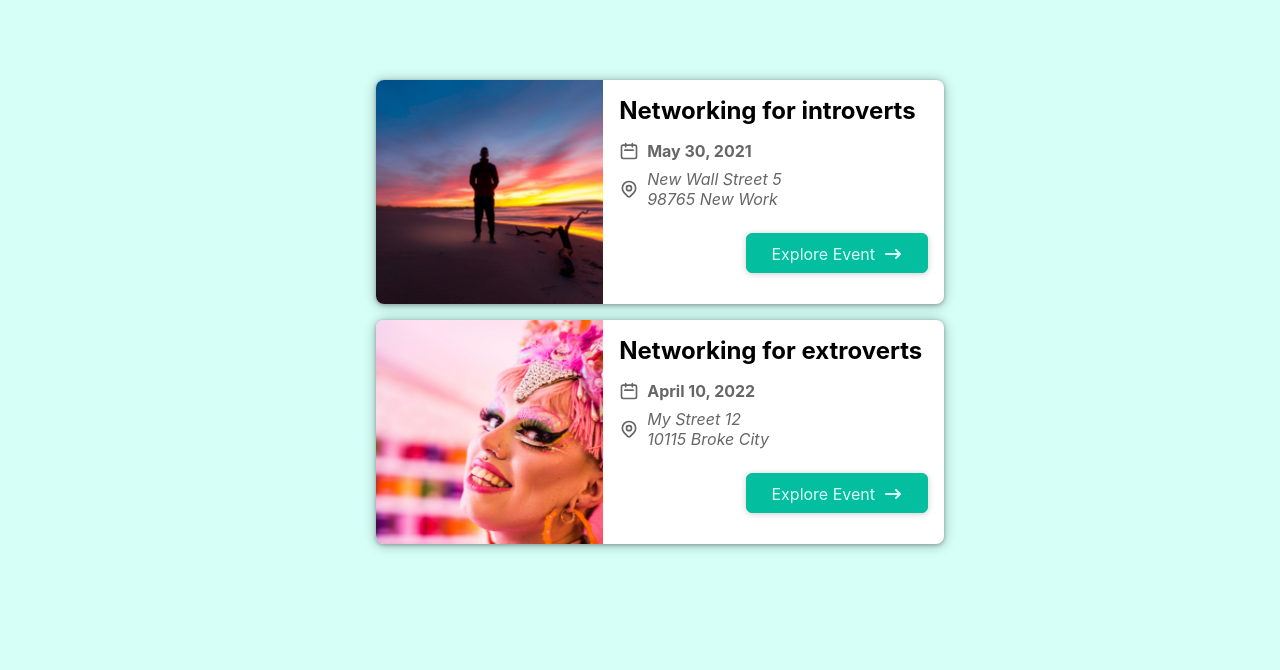
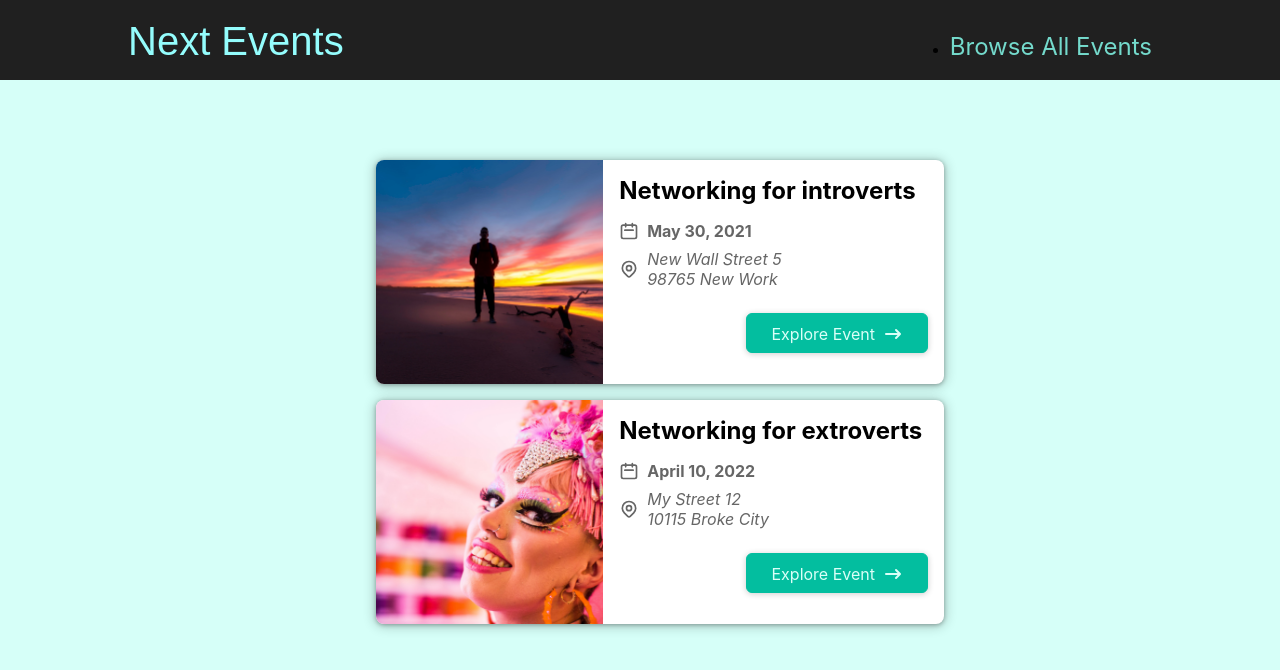
Before and after one commit to RafaeLS85/event-app-nextjs, a Next.js app: page / in a window 1280 px wide. Shown: the top 670 px of the page. Built offline with nearby package versions, Linux system fonts and the light colour scheme.

Commit message:
add header component

```diff
--- /dev/null
+++ b/components/layout/layout.js
@@ -0,0 +1,10 @@
+import { MainHeader } from "./main-header"
+
+export const Layout = (props) => {
+  return (
+    <>
+         <MainHeader />
+         <main>{props.children}</main>
+    </>
+  )
+}
--- /dev/null
+++ b/components/layout/main-header.js
@@ -0,0 +1,19 @@
+import Link from 'next/link'
+import styles from './main-header.module.scss'
+
+export const MainHeader = () => {
+  return (
+    <header className={styles.header}>
+        <div className={styles.logo}>
+            <Link href='/'> Next Events</Link>
+        </div>
+        <nav className={styles.navigation}>
+            <ul>
+                <li>
+                    <Link href='/events'>Browse All Events</Link>
+                </li>
+            </ul>
+        </nav>
+    </header>
+  )
+}
--- /dev/null
+++ b/components/layout/main-header.module.scss
@@ -0,0 +1,43 @@
+.header {
+    width: 100%;
+    display: flex;
+    justify-content: space-between;
+    align-items: baseline;
+    padding: 1rem 10%;
+    height: 5rem;
+    background-color: #202020;
+  }
+
+  .logo {
+    font-size: 1.5rem;
+    color: white;
+    font-family: 'Fira', sans-serif;
+    height: 100%;
+    display: flex;
+    justify-content: center;
+    align-items: center;
+    color: #94fdfd;
+    a {
+        text-decoration: none;
+        color: #94fdfd;
+      }
+  }
+
+
+  .navigation {
+    a {
+        text-decoration: none;
+        color: #74dacc;
+        font-size: 1rem;
+      }
+  }
+
+  @media (min-width: 768px) {
+    .logo {
+      font-size: 2.5rem;
+    }
+
+    .navigation a {
+      font-size: 1.5rem;
+    }
+  }
--- a/pages/_app.js
+++ b/pages/_app.js
@@ -1,7 +1,12 @@
+import { Layout } from '../components/layout/layout'
 import '../styles/globals.css'
 
 function MyApp({ Component, pageProps }) {
-  return <Component {...pageProps} />
+  return (
+    <Layout>
+      <Component {...pageProps} />
+    </Layout>
+  )
 }
 
 export default MyApp
```
